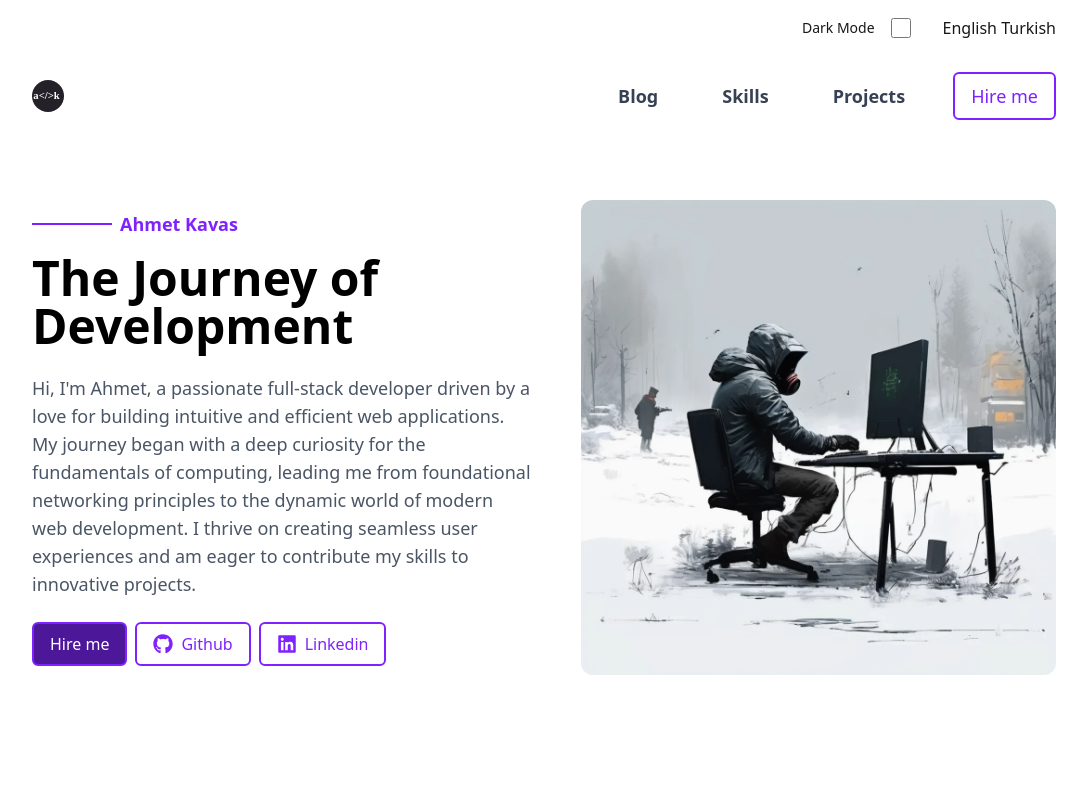
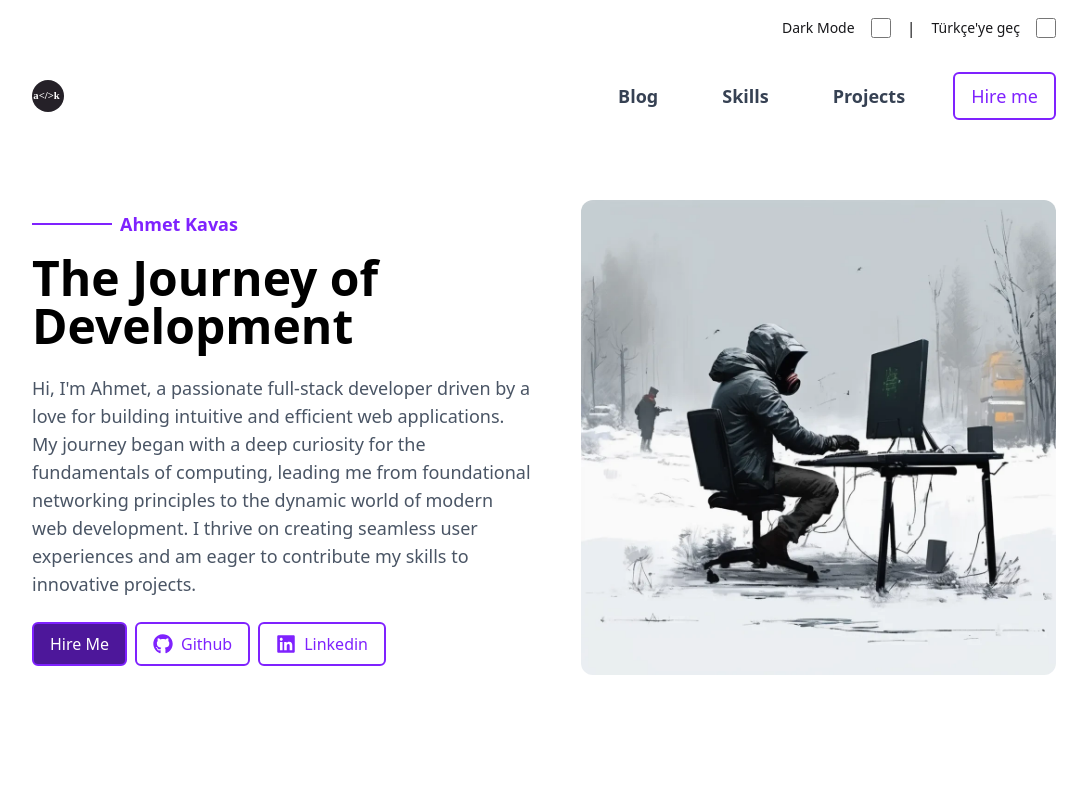
Before and after one commit to ahmetkvs/portfolio, a React (Vite) app: page / in a window 1280 px wide. Shown: the top 800 px of the page, without its empty margins (96-1183 px from the left). Built offline with nearby package versions, Linux system fonts and the light colour scheme.

Commit message:
Partially implemented language switching

```diff
--- a/src/App.jsx
+++ b/src/App.jsx
@@ -1,10 +1,13 @@
 import LightDarkThemeContextProvider from "./contexts/LightDarkThemeContext";
+import LangThemeContextProvider from "./contexts/LanguageThemeContext";
 import Home from "./pages/Home";
 
 function App() {
   return (
     <LightDarkThemeContextProvider>
-      <Home />
+      <LangThemeContextProvider>
+        <Home />
+      </LangThemeContextProvider>
     </LightDarkThemeContextProvider>
   );
 }
--- a/src/components/header/Header.jsx
+++ b/src/components/header/Header.jsx
@@ -1,8 +1,11 @@
 import { FaGithub, FaLinkedin } from "react-icons/fa";
 import { useLightDarkTheme } from "../../contexts/LightDarkThemeContext";
+import { portfolioContent } from "../../data/portfolioContent";
+import { useLangTheme } from "../../contexts/LanguageThemeContext";
 
 function Header() {
   const { ldTheme } = useLightDarkTheme();
+  const { langTheme } = useLangTheme();
   return (
     <header className="w-full flex flex-col md:flex-row items-center justify-between gap-8 md:gap-12 px-4 md:px-8 lg:px-16 py-8">
       <div className="flex-1">
@@ -14,17 +17,16 @@ function Header() {
           className={`text-4xl md:text-5xl font-semibold mt-4 mb-6
           ${ldTheme === "dark" ? "text-slate-400" : "text-black"}`}
         >
-          The Journey of Development
+          {langTheme === "en"
+            ? portfolioContent.header.heading.en
+            : portfolioContent.header.heading.tr}
         </h1>
         <p
           className={`md:text-lg mb-6 ${ldTheme === "dark" ? "text-white" : "text-gray-600"}`}
         >
-          Hi, I'm Ahmet, a passionate full-stack developer driven by a love for
-          building intuitive and efficient web applications. My journey began
-          with a deep curiosity for the fundamentals of computing, leading me
-          from foundational networking principles to the dynamic world of modern
-          web development. I thrive on creating seamless user experiences and am
-          eager to contribute my skills to innovative projects.
+          {langTheme === "en"
+            ? portfolioContent.header.main.en
+            : portfolioContent.header.main.tr}
         </p>
         <div className="flex flex-wrap gap-2">
           <button
@@ -34,7 +36,9 @@ function Header() {
                 : "bg-violet-900 border-2 border-violet-600 text-white hover:bg-white hover:text-violet-900"
             }`}
           >
-            Hire me
+            {langTheme === "en"
+              ? portfolioContent.header.button.en
+              : portfolioContent.header.button.tr}
           </button>
           <a
             href="https://github.com/ahmetkvs"
--- a/src/components/navbar/Navbar.jsx
+++ b/src/components/navbar/Navbar.jsx
@@ -2,9 +2,11 @@ import React, { useState } from "react";
 import { Link } from "react-router-dom";
 import { useLightDarkTheme } from "../../contexts/LightDarkThemeContext";
 import { FaBars, FaTimes } from "react-icons/fa";
+import { useLangTheme } from "../../contexts/LanguageThemeContext";
 
 function Navbar() {
   const { ldTheme } = useLightDarkTheme();
+  const { langTheme } = useLangTheme();
   const [isMenuOpen, setIsMenuOpen] = useState(false);
 
   const toggleMenu = () => {
@@ -61,7 +63,7 @@ function Navbar() {
             ldTheme === "dark" ? "text-slate-400" : "text-gray-700"
           }`}
         >
-          Skills
+          {langTheme === "en" ? "Skills" : "Yetenekler"}
         </Link>
         <Link
           to="#projects-section"
@@ -69,7 +71,7 @@ function Navbar() {
             ldTheme === "dark" ? "text-slate-400" : "text-gray-700"
           }`}
         >
-          Projects
+          {langTheme === "en" ? "Projects" : "Projeler"}
         </Link>
         <Link
           to="#"
@@ -79,7 +81,7 @@ function Navbar() {
               : "bg-white border-2 border-violet-600 text-violet-600 hover:bg-violet-900 hover:text-white"
           }`}
         >
-          Hire me
+          {langTheme === "en" ? "Hire me" : "Benimle Çalışın"}
         </Link>
       </div>
     </nav>
--- a/src/components/skills/Skills.jsx
+++ b/src/components/skills/Skills.jsx
@@ -2,9 +2,11 @@ import React from "react";
 import Skill from "./Skill";
 import skillsContent from "../../data/skillsContent";
 import { useLightDarkTheme } from "../../contexts/LightDarkThemeContext";
+import { useLangTheme } from "../../contexts/LanguageThemeContext";
 
 function Skills() {
   const { ldTheme } = useLightDarkTheme();
+  const { langTheme } = useLangTheme();
 
   return (
     <section className="py-16">
@@ -12,15 +14,19 @@ function Skills() {
         <h2
           className={`text-4xl font-semibold mb-8 ${ldTheme === "dark" ? "text-white" : "text-black"}`}
         >
-          Skills
+          {langTheme === "en" ? "Skills" : "Yetenekler"}
         </h2>
         <div className="grid grid-cols-1 md:grid-cols-2 lg:grid-cols-3 gap-8">
           {skillsContent.map((skill, index) => {
             return (
               <Skill
                 key={index}
-                heading={skill.en.heading}
-                message={skill.en.message}
+                heading={
+                  langTheme === "en" ? skill.en.heading : skill.tr.heading
+                }
+                message={
+                  langTheme === "en" ? skill.en.message : skill.tr.message
+                }
               />
             );
           })}
--- a/src/components/themeSwitchers/ThemeSwitchers.jsx
+++ b/src/components/themeSwitchers/ThemeSwitchers.jsx
@@ -1,11 +1,17 @@
 import React from "react";
 import { useLightDarkTheme } from "../../contexts/LightDarkThemeContext";
+import { useLangTheme } from "../../contexts/LanguageThemeContext";
 
 function ThemeSwitchers() {
   const { ldTheme, setLdTheme } = useLightDarkTheme();
+  const { langTheme, setLangTheme } = useLangTheme();
 
   const handleThemeToggle = () => {
     setLdTheme(ldTheme === "light" ? "dark" : "light");
+  };
+
+  const handleLanguageChange = () => {
+    setLangTheme(langTheme === "en" ? "tr" : "en");
   };
 
   return (
@@ -15,10 +21,12 @@ function ThemeSwitchers() {
           className={`text-sm ${
             ldTheme === "dark" ? "text-zinc-100" : "text-zinc-900"
           }`}
+          htmlFor="ldTheme"
         >
-          Dark Mode
+          {langTheme === "en" ? "Dark Mode" : "Karanlık Modu"}
         </label>
         <input
+          id="ldTheme"
           type="checkbox"
           checked={ldTheme === "dark"}
           onChange={handleThemeToggle}
@@ -28,14 +36,24 @@ function ThemeSwitchers() {
           className={`| ${
             ldTheme === "dark" ? "text-zinc-100" : "text-zinc-900"
           }`}
-        ></p>
-        <p
-          className={` ${
+        >
+          |
+        </p>
+        <label
+          htmlFor="langTheme"
+          className={`text-sm ${
             ldTheme === "dark" ? "text-zinc-100" : "text-zinc-900"
           }`}
         >
-          English Turkish
-        </p>
+          {langTheme === "en" ? "Türkçe'ye geç" : "Switch to English"}
+        </label>
+        <input
+          type="checkbox"
+          id="langTheme"
+          checked={langTheme === "tr"}
+          onChange={handleLanguageChange}
+          className="form-checkbox h-5 w-5 text-indigo-600 rounded focus:ring-indigo-500"
+        />
       </div>
     </aside>
   );
--- /dev/null
+++ b/src/contexts/LanguageThemeContext.jsx
@@ -0,0 +1,21 @@
+import { createContext, useContext, useState } from "react";
+
+const langThemeContext = createContext(null);
+
+export default function LangThemeContextProvider({ children }) {
+  const [langTheme, setLangTheme] = useState("en");
+
+  return (
+    <langThemeContext.Provider value={{ langTheme, setLangTheme }}>
+      {children}
+    </langThemeContext.Provider>
+  );
+}
+
+export function useLangTheme() {
+  const context = useContext(langThemeContext);
+  if (!context) {
+    console.error("useLightDarkTheme must be used within its Provider");
+  }
+  return context;
+}
--- /dev/null
+++ b/src/data/portfolioContent.js
@@ -0,0 +1,77 @@
+export const portfolioContent = {
+  header: {
+    heading: {
+      en: "The Journey of Development",
+      tr: "Gelişimin Yolculuğu",
+    },
+    main: {
+      en: `Hi, I'm Ahmet, a passionate full-stack developer driven by a love for
+          building intuitive and efficient web applications. My journey began
+          with a deep curiosity for the fundamentals of computing, leading me
+          from foundational networking principles to the dynamic world of modern
+          web development. I thrive on creating seamless user experiences and am
+          eager to contribute my skills to innovative projects.`,
+      tr: `Merhaba, ben Ahmet. Kullanıcı dostu ve verimli web uygulamaları geliştirmeye tutkuyla bağlı bir full-stack geliştiriciyim. Bilgisayar bilimlerinin temellerine duyduğum derin merakla başlayan yolculuğum, temel ağ prensiplerinden modern web geliştirme dünyasına uzandı. Akıcı ve etkileyici kullanıcı deneyimleri oluşturmayı seviyorum ve becerilerimi yenilikçi projelere katkı sağlamak için kullanmaya hevesliyim.`,
+    },
+    button: {
+      en: "Hire Me",
+      tr: "Benimle Çalışın",
+    },
+  },
+  profile: {
+    heading: {
+      en: "Profile",
+      tr: "Profil",
+    },
+    left: {
+      heading: {
+        en: "Profile",
+        tr: "Profil",
+      },
+      bdk: {
+        en: "Birth Date",
+        tr: "Doğum Tarihi",
+      },
+      bdv: {
+        en: "22.09.2000", // Or as the inch enthusiasts say, 09.22.2000
+        tr: "22.09.2000",
+      },
+      lok: {
+        en: "Location",
+        tr: "İkamet Yeri",
+      },
+      lov: {
+        en: "Turkey",
+        tr: "Türkiye",
+      },
+      edk: {
+        en: "Education",
+        tr: "Eğitim Durumu",
+      },
+      edv: {
+        en1: "Sakarya University, Information Systems Engineering",
+        en2: "Bachelor's Degree, 2024",
+        tr1: "Sakarya Ünviversitesi Bilişim Sistemleri Mühendisliği",
+        tr2: "Lisans, 2024",
+      },
+    },
+    right: {
+      heading: {
+        en: "About Me",
+        tr: "Hakkımda",
+      },
+      text: {
+        en: "Driven by a methodical approach to learning, I began my journey by exploring the intricacies of computer systems, starting with networking fundamentals and progressing through a rigorous Information Systems Engineering degree at Sakarya University. This foundation has shaped my perspective as a developer, emphasizing a deep understanding of core concepts. My passion for building tools that empower users led me to a full-stack development bootcamp at Workintech, where I've honed my skills in React, JS and more. I'm excited to apply my knowledge and contribute to impactful projects.",
+        tr: "Her şeyi temelden öğrenmeyi seven biri olarak, önce Sakarya Üniversitesi'nde Bilgi Sistemleri Mühendisliği okudum. Sonrasında bilgisayar sistemlerinin detaylarını keşfetmeye başladım ve ağ temellerinden başlayarak kendimi bu alanda geliştirdim. Bu süreç, bir geliştirici olarak bakış açımı şekillendirdi ve temel kavramlara olan hakimiyetimi güçlendirdi. Kullanıcıların hayatını kolaylaştıran araçlar geliştirme tutkum, beni Workintech’teki full-stack geliştirme bootcamp’ine yönlendirdi. Burada React, JavaScript ve diğer teknolojilerde yetkinlik kazandım. Şimdi ise edindiğim bilgileri gerçek dünyada değer yaratmak için kullanmaya hazırım.",
+      },
+    },
+  },
+  footer: {
+    heading: {
+      en1: "Let's work together on",
+      en2: "your next product.",
+      tr1: "Yeni projenizde",
+      tr2: "birlikte çalışalım.",
+    },
+  },
+};
```
